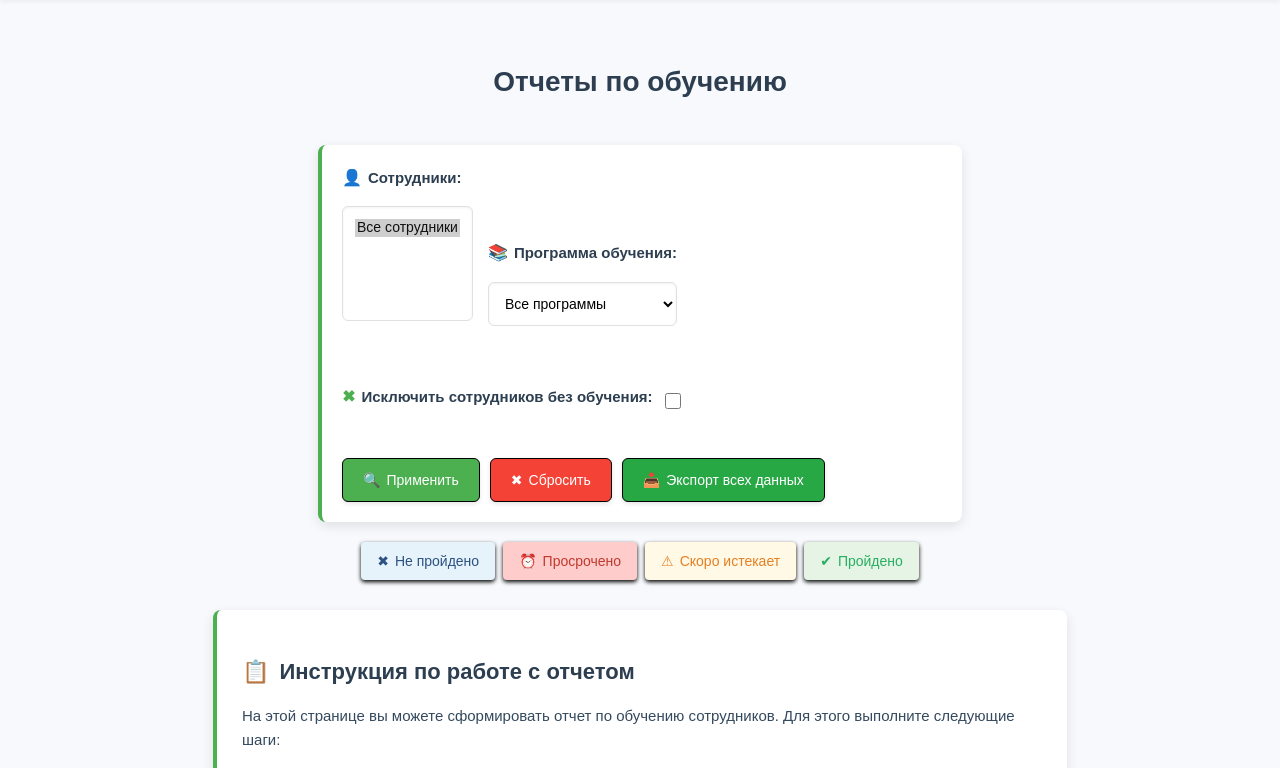
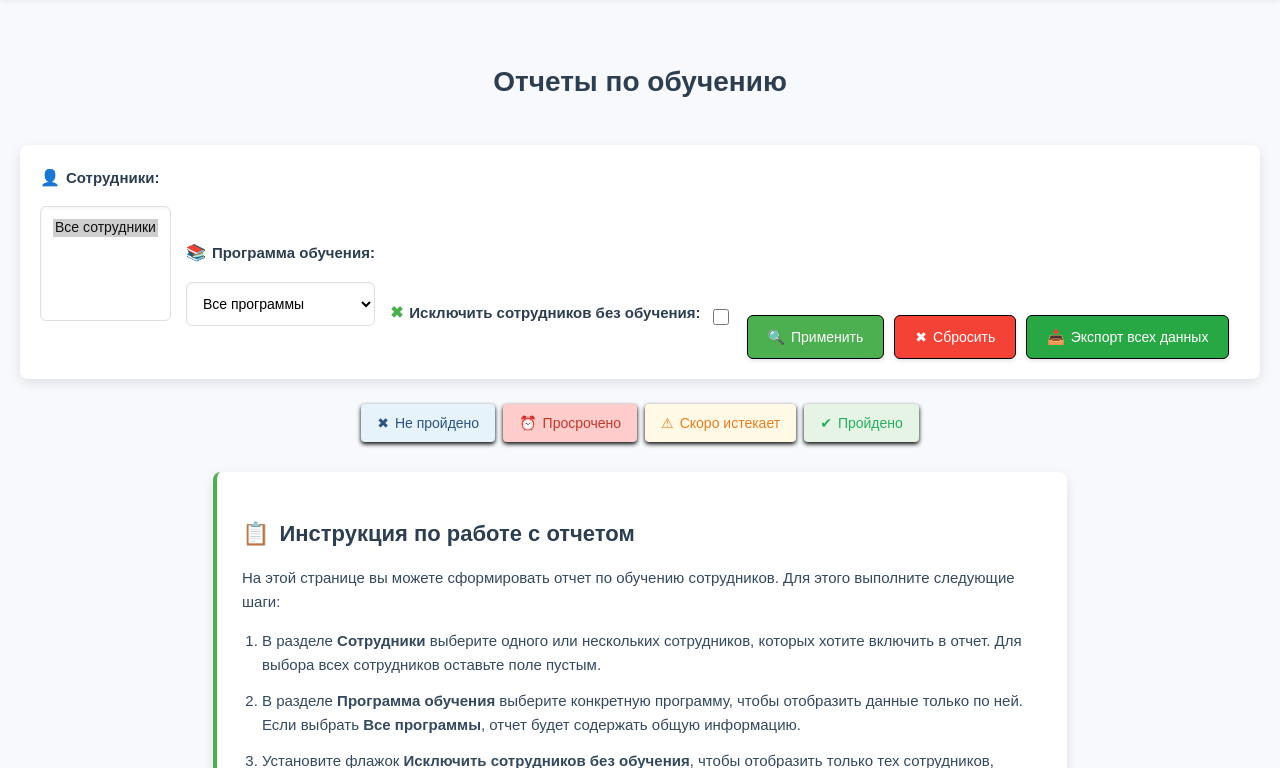
Before and after one commit to evlx87/training_tracker, a Django app: page /reports/ in a window 1280 px wide. Shown: the part 131-899 px from the top of the page. Run offline with Django 5.2, Linux system fonts and the light colour scheme; the visitor is signed in with stand-in values (Sample User, id 1); data that the repository does not hold is empty.

Commit message:
обновлен report_list.html

```diff
--- a/reports/templates/reports/report_list.html
+++ b/reports/templates/reports/report_list.html
@@ -5,7 +5,7 @@
 {% endblock %}
 {% block content %}
 <h1>Отчеты по обучению</h1>
-<div class="form-container">
+<div class="filters-container">
     <form method="get" class="filter-form">
         <div class="form-group">
             <label for="employees"><span class="icon">👤</span> Сотрудники:</label>
```
